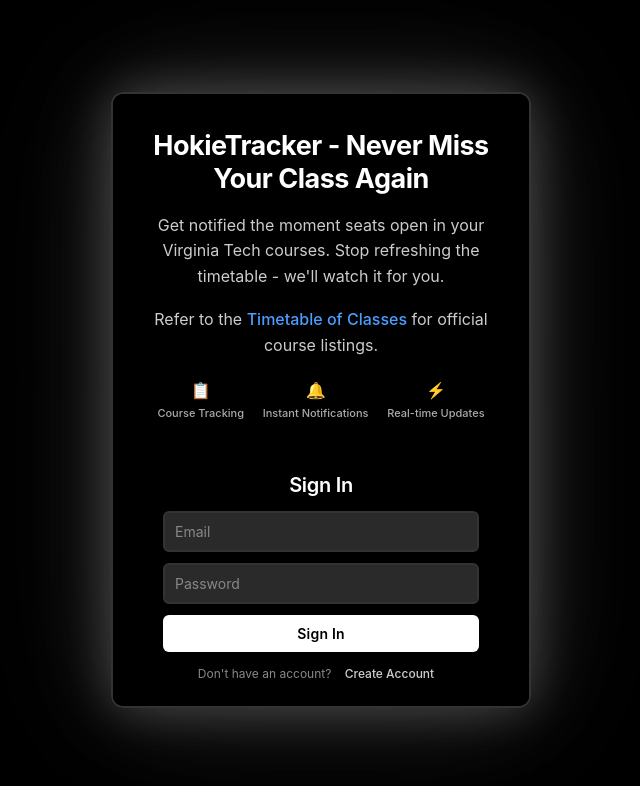
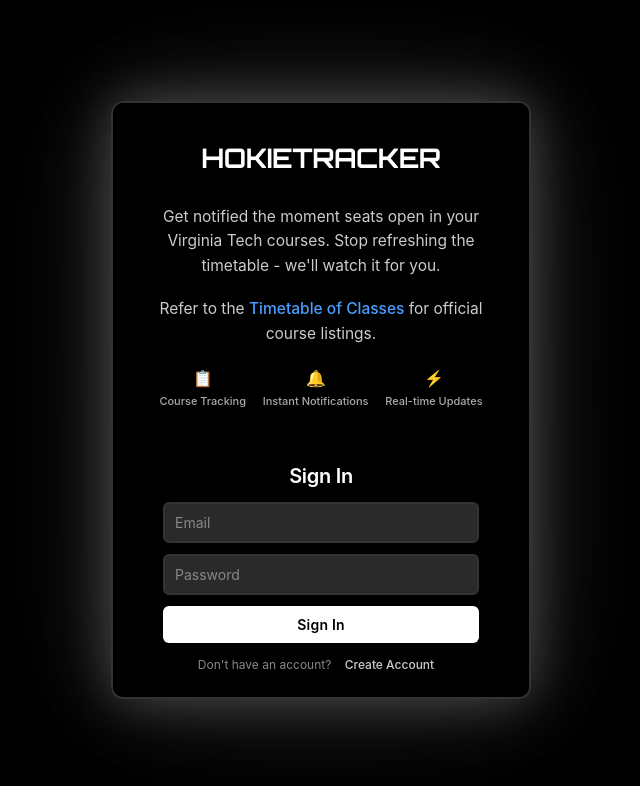
Before and after one commit to weiqlu/HokieTracker, a React (Vite) app in the folder client/: page / in a window 1280 px wide. Shown: the top 786 px of the page, without its empty margins (319-959 px from the left). Built offline with nearby package versions, Linux system fonts and the light colour scheme.

Commit message:
updated login page UI

```diff
--- a/client/src/pages/LoginPage.tsx
+++ b/client/src/pages/LoginPage.tsx
@@ -11,7 +11,7 @@
       <div className="login-modal">
         {/* app introduction */}
         <div className="app-info">
-          <h1>HokieTracker - Never Miss Your Class Again</h1>
+          <h1 className="app-title">HOKIETRACKER</h1>
           <p>
             Get notified the moment seats open in your Virginia Tech courses.
             Stop refreshing the timetable - we'll watch it for you.
--- a/client/src/styles/LoginPage.css
+++ b/client/src/styles/LoginPage.css
@@ -1,3 +1,5 @@
+@import url("https://fonts.googleapis.com/css2?family=Orbitron:wght@700&family=Roboto+Condensed:wght@700&display=swap");
+
 .login-overlay {
   position: fixed;
   top: 0;
@@ -23,6 +25,7 @@
     0 0 100px rgba(255, 255, 255, 0.15), 0 0 150px rgba(255, 255, 255, 0.08);
   overflow: hidden;
   overflow-y: auto;
+  scroll-behavior: smooth;
 
   /* hides the scrollbar */
   -ms-overflow-style: none;
@@ -34,14 +37,14 @@
 }
 
 .app-info {
-  padding: 35px;
+  padding: 38px;
   background-color: black;
   color: white;
   text-align: center;
 }
 
 .app-info h1 {
-  margin: 0 0 18px 0;
+  margin: 0 0 30px 0;
   font-size: 27px;
   font-weight: 700;
   color: #ffffff;
@@ -52,7 +55,7 @@
   margin: 0 0 18px 0;
   line-height: 1.6;
   color: #cccccc;
-  font-size: 16px;
+  font-size: 15.5px;
   font-weight: 400;
 }
 
@@ -61,6 +64,13 @@
   font-size: 14px;
   color: #aaaaaa;
   font-weight: 400;
+}
+
+.app-title {
+  font-family: "Orbitron", "Roboto Condensed", "Arial Black", sans-serif;
+  font-weight: 700;
+  letter-spacing: 2px;
+  text-shadow: 2px 2px 4px rgba(0, 0, 0, 0.3);
 }
 
 .timetable-link {
```
